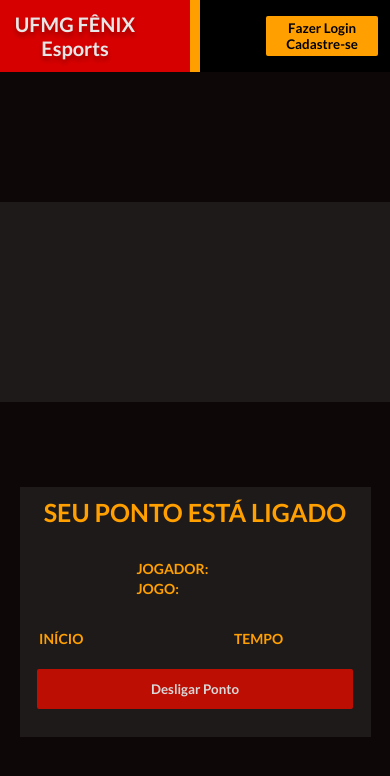
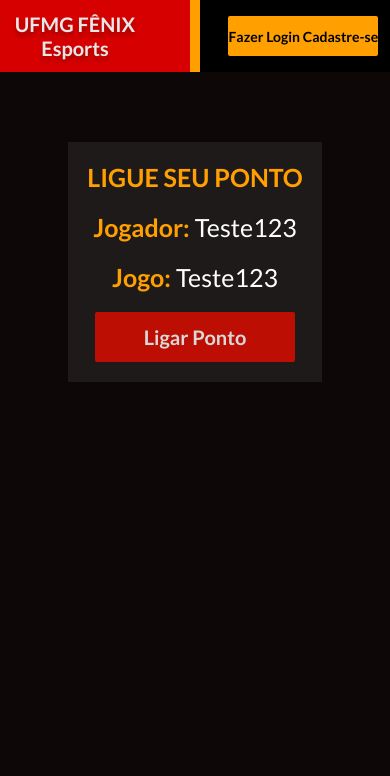
Before and after one commit to lucasliberato9/ponto-eletronico, a React (Vite) app: page / in a window 390 px wide. Shown: the top 776 px of the page. Built offline with nearby package versions, Linux system fonts and the light colour scheme.

Commit message:
HOME - Ligue seu ponto DONE (menos responsividade 350px)

```diff
--- a/src/Pages/Home/Home.jsx
+++ b/src/Pages/Home/Home.jsx
@@ -1,53 +1,55 @@
 import {
   Container,
-  Form,
-  Rodape,
-  Botaoadm,
-  Pontoadm,
-  Titulo1,
-  Botaologado,
-  PontoLogado,
-  Titulo2,
-  Labelj,
-  Labelg,
-  Labelb,
-  Labela,
-  Labelq,
-  Labelw,
-  PontoLigado,
-  Titulo3,
-  Botaoligado,
-  Logados
-
+  TituloPonto,
+  DivImg,
+  MeuPonto,
+  UsuarioPonto,
+  DadosBotão,
+  TituloVar,
+  JogadorJogo,
+  NomesVar,
+  BotãoLigar,
+  ListaPonto,
 } from "./Styles";
 import { BotaoGenerico } from "../../components";
 
 function Home() {
   return (
     <Container>
-      <Form>
-        <Rodape></Rodape>
-        <PontoLigado>
-          <Titulo3>SEU PONTO ESTÁ LIGADO</Titulo3>
-          <Labelw> JOGADOR: </Labelw>
-          <Labelq> JOGO: </Labelq>
-          <Labelb> INÍCIO</Labelb>
-          <Labela> TEMPO </Labela>
-          <Botaoligado>
+      <MeuPonto>
+        <TituloPonto> LIGUE SEU PONTO </TituloPonto>
+
+        <DadosBotão>
+          <UsuarioPonto>
+            <TituloVar>
+              <JogadorJogo> Jogador: </JogadorJogo>
+              <NomesVar> Teste123 </NomesVar>
+            </TituloVar>
+
+            <TituloVar>
+              <JogadorJogo> Jogo: </JogadorJogo>
+              <NomesVar> Teste123 </NomesVar>
+            </TituloVar>
+          </UsuarioPonto>
+
+          <BotãoLigar>
             <BotaoGenerico
-              height="100%"
-              width="100%"
-              name="Desligar Ponto"
+              type="button"
+              name="Ligar Ponto"
               backgroundColor="#BC0E03"
               color="#d9d9d9"
               hoverBackgroundColor="#990D03"
+              width="160px"
+              widthResponsive715="200px"
+              height="80px"
+              heightResponsive715="50px"
+              fontSize="20px"
             />
-          </Botaoligado>
-        </PontoLigado>
-        <Logados>
+          </BotãoLigar>
+        </DadosBotão>
+      </MeuPonto>
 
-        </Logados>
-      </Form>
+      <ListaPonto></ListaPonto>
     </Container>
   );
 }
--- a/src/Pages/Home/Styles.js
+++ b/src/Pages/Home/Styles.js
@@ -1,248 +1,262 @@
 import styled from "styled-components";
+// import imagem_home from "../../assets/imagem_home.png";
 
 export const Container = styled.div`
   display: flex;
   flex-direction: column;
   width: 100%;
+  text-align: center;
   align-items: center;
   margin-top: 70px;
-  font-family: 'latoBold';
-`
+  font-family: "latoBold";
+`;
+export const DivImg = styled.div`
+  display: flex;
+  width: 80%;
+  height: 273px;
+  align-self: center;
+`;
 
-export const Form = styled.form`
+// Início das divs da HOME - LIGUE SEU PONTO
+
+export const TituloPonto = styled.div`
+  display: flex;
+  color: #ffa000;
+  text-align: center;
+  align-content: center;
+  align-self: center;
+  justify-content: center;
+  width: 100%;
+  height: auto;
+  margin-top: 20px;
+`;
+export const MeuPonto = styled.div`
   display: flex;
   flex-direction: column;
+  width: 65%;
+  align-items: center;
+  background-color: #1f1a1a;
+  height: auto;
+  margin-bottom: 20px;
+  font-size: 25px;
+`;
+export const JogadorJogo = styled.div`
+  display: flex;
+  color: #ffa000;
+  text-align: left;
+  width: auto;
+  height: auto;
+`;
+export const NomesVar = styled.div`
+  display: flex;
+  font-family: "latoRegular";
+  color: white;
+  text-align: left;
+  width: auto;
+  height: auto;
+`;
+export const TituloVar = styled.div`
+  display: flex;
+  flex-direction: row;
+  gap: 5px;
+  color: #ffa000;
+  text-align: left;
   width: 100%;
-  justify-content: center;
-  margin-top: 60px;
+  height: auto;
+  margin-bottom: 20px;
+  @media (max-width: 715px){
+    text-align: center;
+    justify-content: center;
+    align-self: center;
+  }
+`;
+export const DadosBotão = styled.div`
+  display: flex;
+  flex-direction: row;
+  color: #ffa000;
+  width: 100%;
+  height: auto;
 
-  div {
-    margin-bottom: 15px;
+  @media (max-width: 715px){
+    flex-direction: column;
   }
-`
-
-export const Rodape = styled.div`
-  background-color: #1F1A1A;
+`;
+export const UsuarioPonto = styled.div`
   display: flex;
   flex-direction: column;
+  width: 80%;
   align-items: center;
-  font-family: 'latoBold';
-  width: 82%;
-  margin-left: 9%;
-  height: 250px;
-
-  @media (max-width: 768px) {
-    width: 100%;
-    margin-left: 0;
-    height: 200px;
+  background-color: #1f1a1a;
+  height: auto;
+  margin-top: 20px;
+  margin-left: 30px;
+  @media (max-width: 715px){
+    margin-left: 0px;
+    justify-content: center;
+    align-self: center;
   }
-`
-
-export const Pontoadm = styled.div`
-  background-color: #1F1A1A;
+`;
+export const BotãoLigar = styled.div`
+  display: flex;
+  width: 100%;
+  background-color: #1f1a1a;
+  height: auto;
+  align-items: center;
+  justify-content: end;
+  margin-right: 22px;
+  @media (max-width: 715px){
+    justify-content: center;
+    margin-right: 0px;
+    margin-bottom: 20px;
+  }
+`;
+export const ListaPonto = styled.div`
   display: flex;
   flex-direction: column;
+  width: 80%;
   align-items: center;
-  margin-top: 70px;
-  font-family: 'latoBold';
-  width: 90%;
-  margin-left: 5%;
-  height: 250px;
+  background-color: #1f1a1a;
+  height: auto;
+`;
 
-  @media (max-width: 768px) {
-  height: 150px;
-  }
-`
+// Fim das divs HOME - LIGUE SEU PONTO
 
-export const Titulo1 = styled.div`
-  text-align: center;
-  font-size: 25px;
-  height: 82px;
-  color: #FFA000;
-  margin-top: 10px;
-`
+// export const Pontoadm = styled.div`
+// background-color: #1f1a1a;
+//   display: flex;
+//   flex-direction: column;
+//   align-items: center;
+//   margin-top: 70px;
+//   font-family: "latoBold";
+//   width: 90%;
+//   margin-left: 5%;
+//   height: 250px;
 
-export const Botaoadm = styled.button`
-  display: flex;
-  width: 120px;
-  flex-direction: column;
-  border: none;
-  border-radius: 5px;
-  height: 80px;
-  @media (max-width: 768px) {
-    margin-left: 0;
-    margin-top: 0;
-    width: 90%;
-    height: 40px;
-  }
-`
+//   @media (max-width: 768px) {
+//     height: 150px;
+//   }
+// `;
+// export const Titulo1 = styled.div`
+//   text-align: center;
+//   font-size: 25px;
+//   height: 82px;
+//   color: #ffa000;
+//   margin-top: 10px;
+// `;
+// export const Botaoadm = styled.button`
+//   display: flex;
+//   width: 120px;
+//   flex-direction: column;
+//   border: none;
+//   border-radius: 5px;
+//   height: 80px;
+//   @media (max-width: 768px) {
+//     margin-left: 0;
+//     margin-top: 0;
+//     width: 90%;
+//     height: 40px;
+//   }
+// `;
+// export const PontoLogado = styled.div`
+//   background-color: #1f1a1a;
+//   display: flex;
+//   flex-direction: column;
+//   align-items: center;
+//   margin-top: 70px;
+//   font-family: "latoBold";
+//   width: 90%;
+//   margin-left: 5%;
+//   height: 250px;
+// `;
+// export const Labelg = styled.p`
+//   position: absolute;
+//   top: 700px;
+//   left: 8%;
+//   color: #ffa000;
 
-export const PontoLogado = styled.div`
-  background-color: #1F1A1A;
-  display: flex;
-  flex-direction: column;
-  align-items: center;
-  margin-top: 70px;
-  font-family: 'latoBold';
-  width: 90%;
-  margin-left: 5%;
-  height: 250px;
-`
+//   position: absolute;
 
-export const Titulo2 = styled.div`
-  text-align: center;
-  font-size: 25px;
-  height: 82px;
-  color: #FFA000;
-  margin-top: 10px;
-`
+//   @media (max-width: 768px) {
+//     top: 610px;
+//     left: 30%;
+//   }
+// `;
+// export const Botaologado = styled.button`
+//   border: none;
+//   border-radius: 5px;
+//   display: flex;
+//   width: 100px;
+//   margin-left: 80%;
+//   height: 25%;
 
-export const Labelj = styled.p`
-  position: absolute;
-  top: 650px;
-  left: 8%;
-  color: #FFA000;
-  top: 650px;
+//   @media (max-width: 768px) {
+//     margin-left: 0;
+//     margin-top: 75px;
+//     width: 90%;
+//     height: 40px;
+//   }
+// `;
+// export const Botaoligado = styled.button`
+//   border: none;
+//   border-radius: 5px;
+//   display: flex;
+//   width: 100px;
+//   margin-left: 80%;
+//   height: 25%;
 
-  @media (max-width: 768px) {
-    top: 580px;
-    left: 30%;
-  }
-
-`
-
-export const Labelg = styled.p`
-  position: absolute;
-  top: 700px;
-  left: 8%;
-  color: #FFA000;
-
-  position: absolute;
-
-
-  @media (max-width: 768px) {
-    top: 610px;
-    left: 30%;
-
-  }
-
-`
-
-export const Botaologado = styled.button`
-   border: none;
-  border-radius: 5px;
-  display: flex;
-  width: 100px;
-  margin-left: 80%;
-  height: 25%;
-
-  @media (max-width: 768px) {
-    margin-left: 0;
-    margin-top: 75px;
-    width: 90%;
-    height: 40px;
-  }
-`
-
-export const Botaoligado = styled.button`
- border: none;
-  border-radius: 5px;
-  display: flex;
-  width: 100px;
-  margin-left: 80%;
-  height: 25%;
-
-  @media (max-width: 768px) {
-    margin-left: 0;
-    margin-top: 75px;
-    width: 90%;
-    height: 40px;
-  }
-`
-
-export const Titulo3 = styled.div`
-  text-align: center;
-  font-size: 25px;
-  height: 82px;
-  color: #FFA000;
-  margin-top: 10px;
-`
-
-export const PontoLigado = styled.div`
-  background-color: #1F1A1A;
-  display: flex;
-  flex-direction: column;
-  align-items: center;
-  margin-top: 70px;
-  font-family: 'latoBold';
-  width: 90%;
-  margin-left: 5%;
-  height: 250px;
-`
-
-export const Labela = styled.p`
-  color: #FFA000;
-  top: 650px;
-  position: absolute;
-  @media (max-width: 768px) {
-    top: 630px;
-    left: 60%;
-  }
-`
-
-export const Labelb = styled.p`
-  top: 700px;
-  color: #FFA000;
-  position: absolute;
-  @media (max-width: 768px) {
-    top: 630px;
-    left: 10%;
-  }
-`
-
-export const Labelq = styled.p`
-  position: absolute;
-  top: 700px;
-  left: 8%;
-  color: #FFA000;
-  @media (max-width: 768px) {
-    top: 580px;
-    left: 35%;
-  }
-`
-
-export const Labelw = styled.p`
-  position: absolute;
-  left: 8%;
-  color: #FFA000;
-  top: 650px;
-  @media (max-width: 768px) {
-    top: 560px;
-    left: 35%;
-  }
-`
-
-export const Logados = styled.div`
-  background-color: #1F1A1A;
-  display: flex;
-  margin-top: 20px;
-  font-family: 'latoBold';
-  width: 90%;
-  margin-left: 5%;
-  height: 800px;
-  gap: 15%;
-
-  @media (max-width: 768px) {
-    height: auto;
-  }
-`
-export const Jogador = styled.div `
-display: flex;
-flex-direction: column;
-align-items: center;
-justify-content: center;
-margin-top: 100px;
-width: 80%;
-height: 60px;
-background-color: yellow;
-`
+//   @media (max-width: 768px) {
+//     margin-left: 0;
+//     margin-top: 75px;
+//     width: 90%;
+//     height: 40px;
+//   }
+// `;
+// export const PontoLigado = styled.div`
+//   background-color: #1f1a1a;
+//   display: flex;
+//   flex-direction: column;
+//   align-items: center;
+//   margin-top: 70px;
+//   font-family: "latoBold";
+//   width: 90%;
+//   margin-left: 5%;
+//   height: 250px;
+// `;
+// export const Logados = styled.div`
+//   background-color: #1f1a1a;
+//   display: flex;
+//   margin-top: 20px;
+//   font-family: "latoBold";
+//   width: 90%;
+//   margin-left: 5%;
+// `;
+// export const Labelq = styled.p`
+//   position: absolute;
+//   top: 700px;
+//   left: 8%;
+//   color: #ffa000;
+//   @media (max-width: 768px) {
+//     top: 580px;
+//     left: 35%;
+//   }
+// `;
+// export const Labelw = styled.p`
+//   position: absolute;
+//   left: 8%;
+//   color: #ffa000;
+//   top: 650px;
+//   @media (max-width: 768px) {
+//     top: 560px;
+//     left: 35%;
+//   }
+// `;
+// export const Jogador = styled.div`
+//   display: flex;
+//   flex-direction: column;
+//   align-items: center;
+//   justify-content: center;
+//   margin-top: 100px;
+//   width: 80%;
+//   height: 60px;
+//   background-color: yellow;
+// `;
--- a/src/components/BotaoGenerico/BotaoGenerico.jsx
+++ b/src/components/BotaoGenerico/BotaoGenerico.jsx
@@ -1,31 +1,53 @@
 import PropTypes from "prop-types";
 import { Button } from "./Styles";
 
-function BotaoGenerico({onClick, name, type, width, height, backgroundColor, color, hoverBackgroundColor}) {
+function BotaoGenerico({
+  name,
+  width,
+  height,
+  widthResponsive715,
+  heightResponsive715,
+  fontSize,
+  backgroundColor,
+  color,
+  hoverBackgroundColor,
+}) {
   return (
-        <Button onClick={onClick} type={type} width={width} height={height} backgroundColor={backgroundColor} color={color} hoverBackgroundColor={hoverBackgroundColor}>
+    <Button
+      type="submit"
+      width={width}
+      height={height}
+      widthResponsive715={widthResponsive715}
+      heightResponsive715={heightResponsive715}
+      fontSize={fontSize}
+      backgroundColor={backgroundColor}
+      color={color}
+      hoverBackgroundColor={hoverBackgroundColor}
+    >
       {name}
     </Button>
-    )
+  );
 }
 
 Button.defaultProps = {
-    onClick: () => {},
   name: "Submit",
-    type: "submit",
   width: "250px",
   height: "40px",
+  widthResponsive715: "250px",
+  heightResponsive715: "40px",
+  fontSize: "14px",
   backgroundColor: "#FFA000",
   color: "black",
   hoverBackgroundColor: "#E08E00",
 };
 
 Button.propTypes = {
-    onClick: PropTypes.func,
   name: PropTypes.string,
-    type: PropTypes.string,
   width: PropTypes.string,
   height: PropTypes.string,
+  widthResponsive715: PropTypes.string,
+  heightResponsive715: PropTypes.string,
+  fontSize: PropTypes.string,
   backgroundColor: PropTypes.string,
   color: PropTypes.string,
   hoverBackgroundColor: PropTypes.string,
--- a/src/components/BotaoGenerico/Styles.js
+++ b/src/components/BotaoGenerico/Styles.js
@@ -1,12 +1,13 @@
 import styled from "styled-components";
 
 export const Button = styled.button`
-    font-family : 'latoBold';
+  font-family: "latoBold";
   border: none;
   border-radius: 2px;
 
   width: ${(props) => props.width};
   height: ${(props) => props.height};
+  font-size: ${(props) => props.fontSize};
   background-color: ${(props) => props.backgroundColor};
   color: ${(props) => props.color};
 
@@ -14,4 +15,9 @@ export const Button = styled.button`
     background-color: ${(props) => props.hoverBackgroundColor};
     cursor: pointer;
   }
-`
+
+  @media (max-width: 715px) {
+    width: ${(props) => props.widthResponsive715};
+    height: ${(props) => props.heightResponsive715};
+  }
+`;
```
Lines whose indentation alone changed are shown as unchanged.
